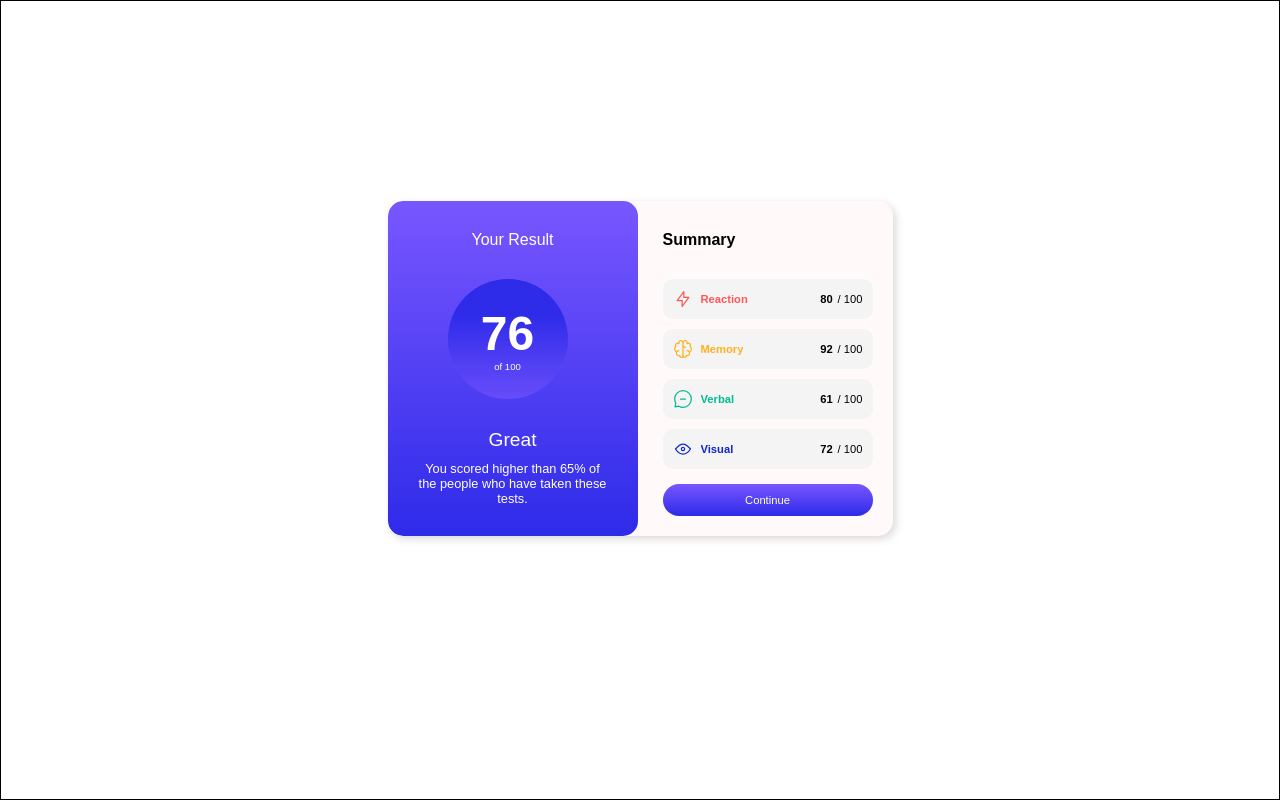
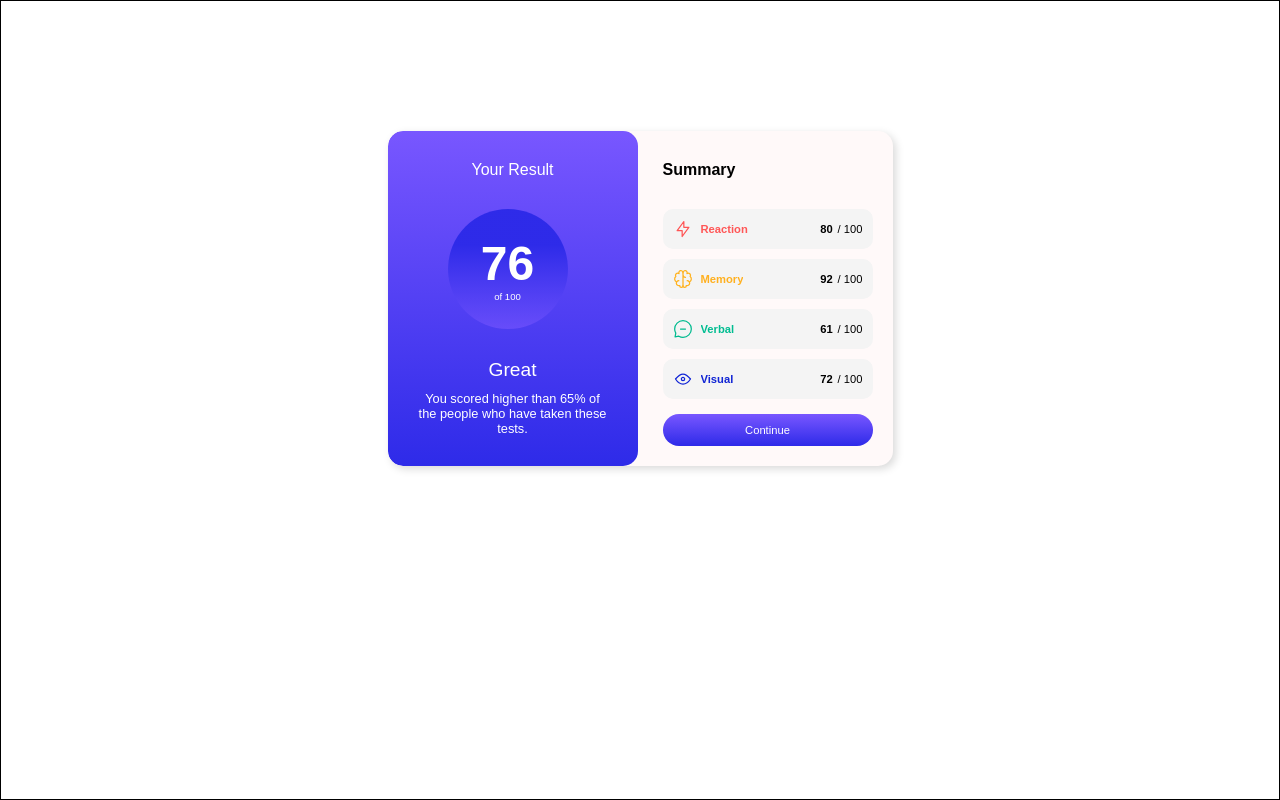
Before and after one commit to JeysonFR/Template, a plain HTML site: page index.html in a window 1280 px wide. Drawn offline with Linux system fonts and the light colour scheme; a web font is replaced by a local one.

Commit message:
ajustes css

```diff
--- a/styles.css
+++ b/styles.css
@@ -6,7 +6,6 @@
     box-sizing: border-box;
     font-family: 'hanken grotesk', Arial, Helvetica, sans-serif;
     overflow-x: hidden;
-    /*border: 1px solid red;*/
 }
 
 body {
@@ -17,7 +16,7 @@ body {
 }
 
 .wrap {
-    margin: 200px auto;
+    margin: 130px auto;
     background-color: rgb(255, 249, 249);
     max-width: 505px;
     border-radius: 15px;
@@ -128,6 +127,7 @@ body {
 .visual {
     color: hsl(234, 85%, 45%);
 }
+
 .elemento {
     font-weight: 600;
     margin-left: 8px;
```
